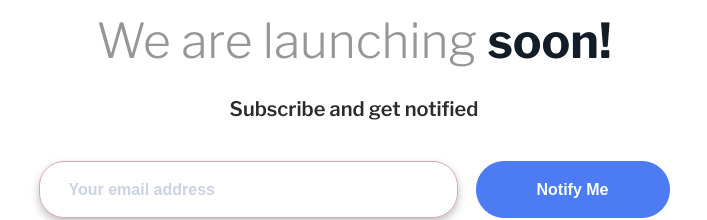
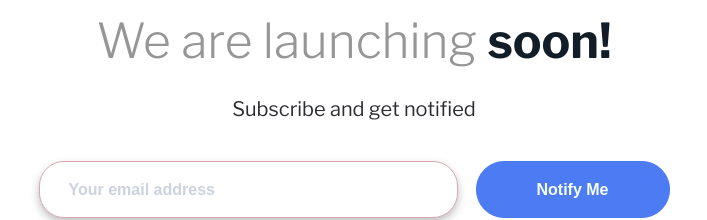
Before and after one commit to Akhlak-Hossain-Jim/ping-coming-soon-page, a plain HTML site: page index.html in a window 1280 px wide. Shown: the part 149-369 px from the top of the page, without its empty margins (286-993 px from the left). Drawn offline with nearby package versions, Linux system fonts and the light colour scheme.

Commit message:
Update style.css

```diff
--- a/style.css
+++ b/style.css
@@ -47,7 +47,7 @@ h1 span {
 }
 
 h2 {
-  font-weight: 600;
+  font-weight: 400;
   font-size: 20px;
   line-height: 24px;
   color: #2b2c30;
```
